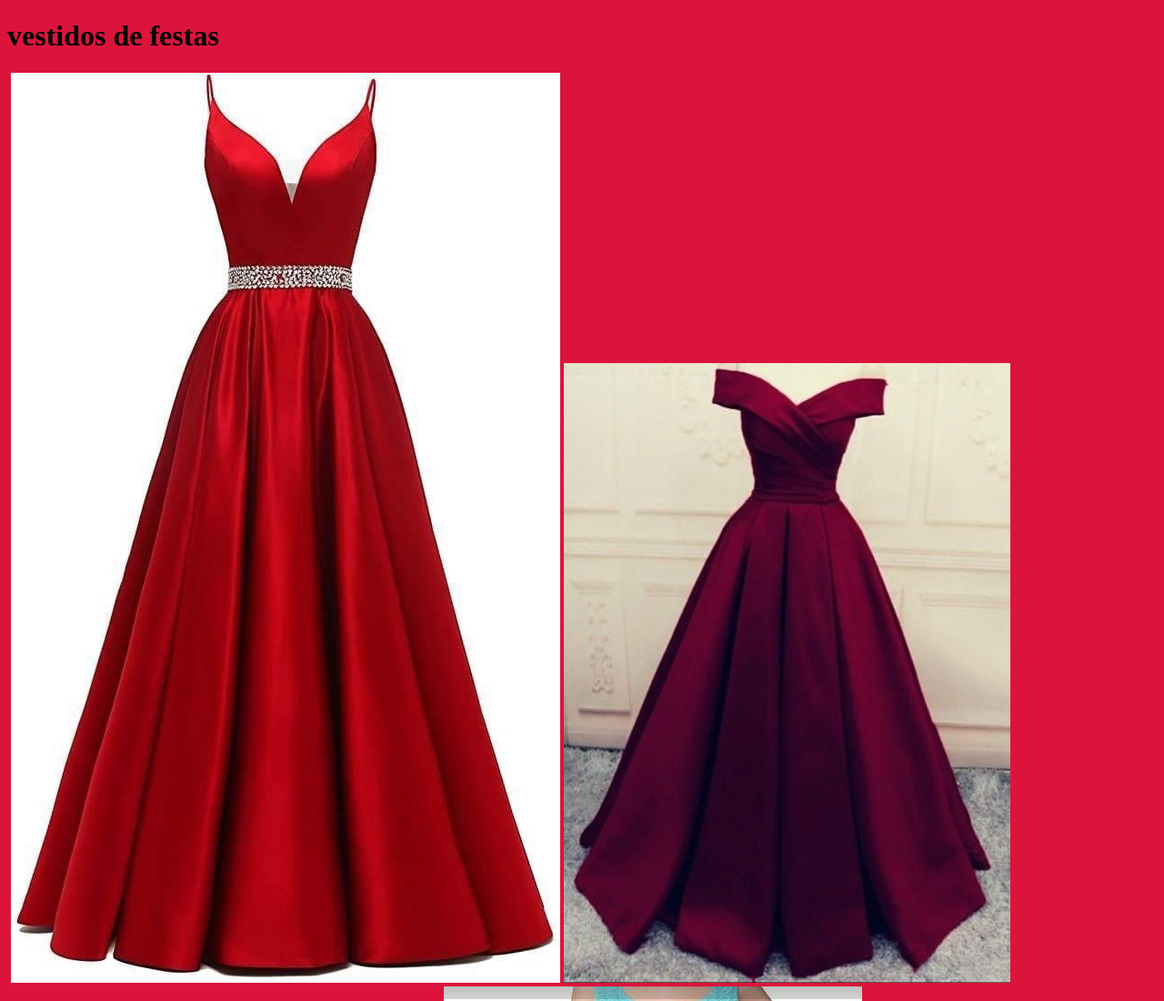
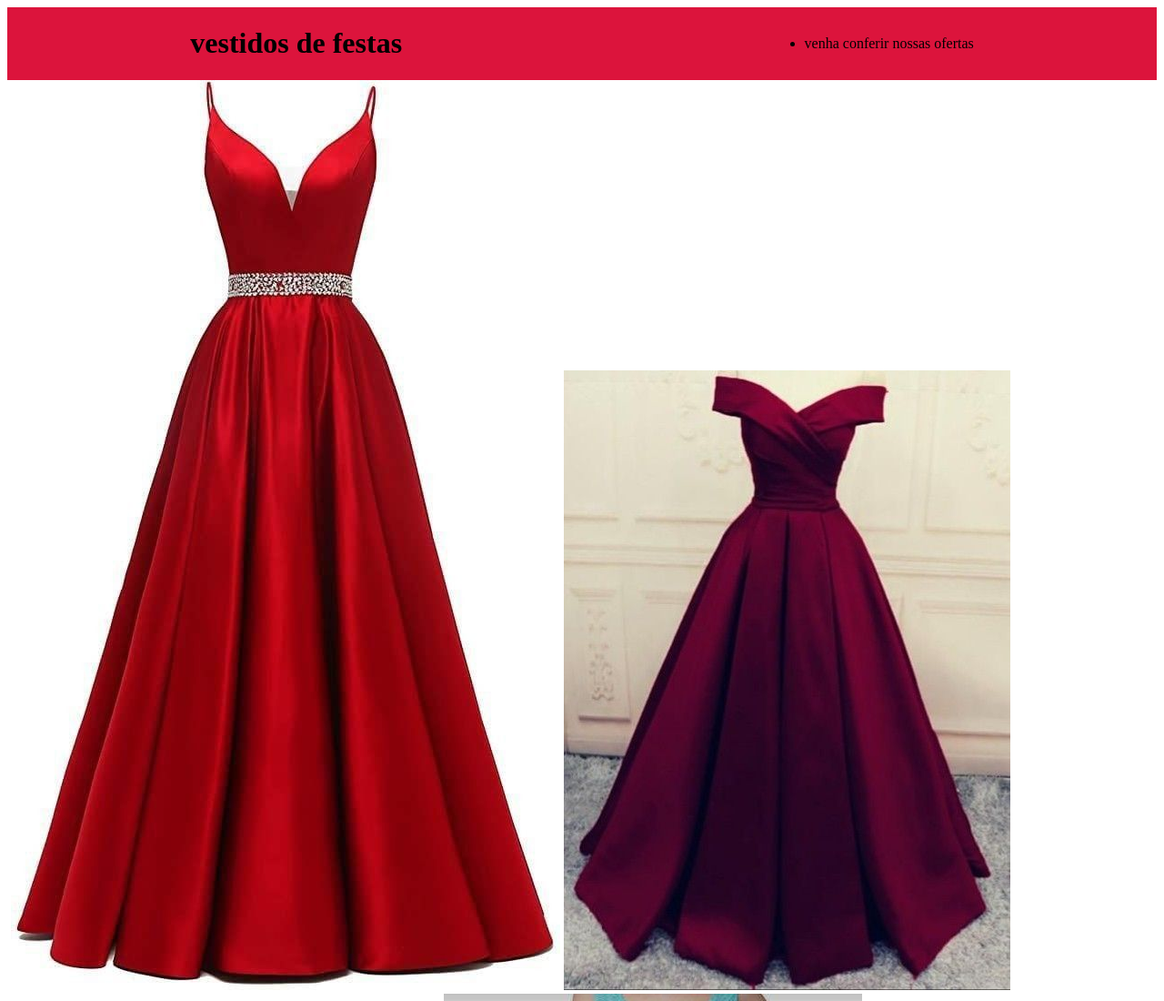
Before and after one commit to vilele/lele-vitoria, a plain HTML site: page index.html in a window 1280 px wide. Shown: the top 1100 px of the page at 91% size. Drawn offline with Linux system fonts and the light colour scheme.

Commit message:
Add files via upload

```diff
--- a/index.html
+++ b/index.html
@@ -8,7 +8,14 @@
     <link rel="stylesheet" href="style.css">
 </head>
 <body>
-   <h1>vestidos de festas</h1>
+  <header>
+    <h1>vestidos de festas</h1>
+    <ul>
+      <li> venha conferir nossas ofertas</li>
+    </ul>
+
+  </header>
+
    <img class="img1" src="『✦』.jpeg" alt="">
    <img class="img2" src="_ (1).jpeg" alt="">
    <img class="img3" src="_.jpeg" alt="">
@@ -18,5 +25,6 @@
 <img class="img7" src="Brilhante-Lantejoulas-De-Cetim-Vestidos-De-Festa-O.jpg" alt="">
 <img class="img8" src="Hf1d77906136f4372acd45484725411f9y.jpg" alt="">
 <img class="img9" src="Vestido-de-baile-com-lantejoulas-vestido-preto-ou-vermelho-tipo-carpete-ideal-para-mulheres.jpg" alt="">
+
 </body>
 </html>
--- a/style.css
+++ b/style.css
@@ -1,3 +1,10 @@
-body{
-    background-color: crimson;
+header {background-color: crimson;
+    color: black;
+    display: flex;
+    justify-content: space-around;
+    align-items: center;
+    padding: ;
 }
+.cabeçalho-imagem{
+    width: 50%;
+}
```
